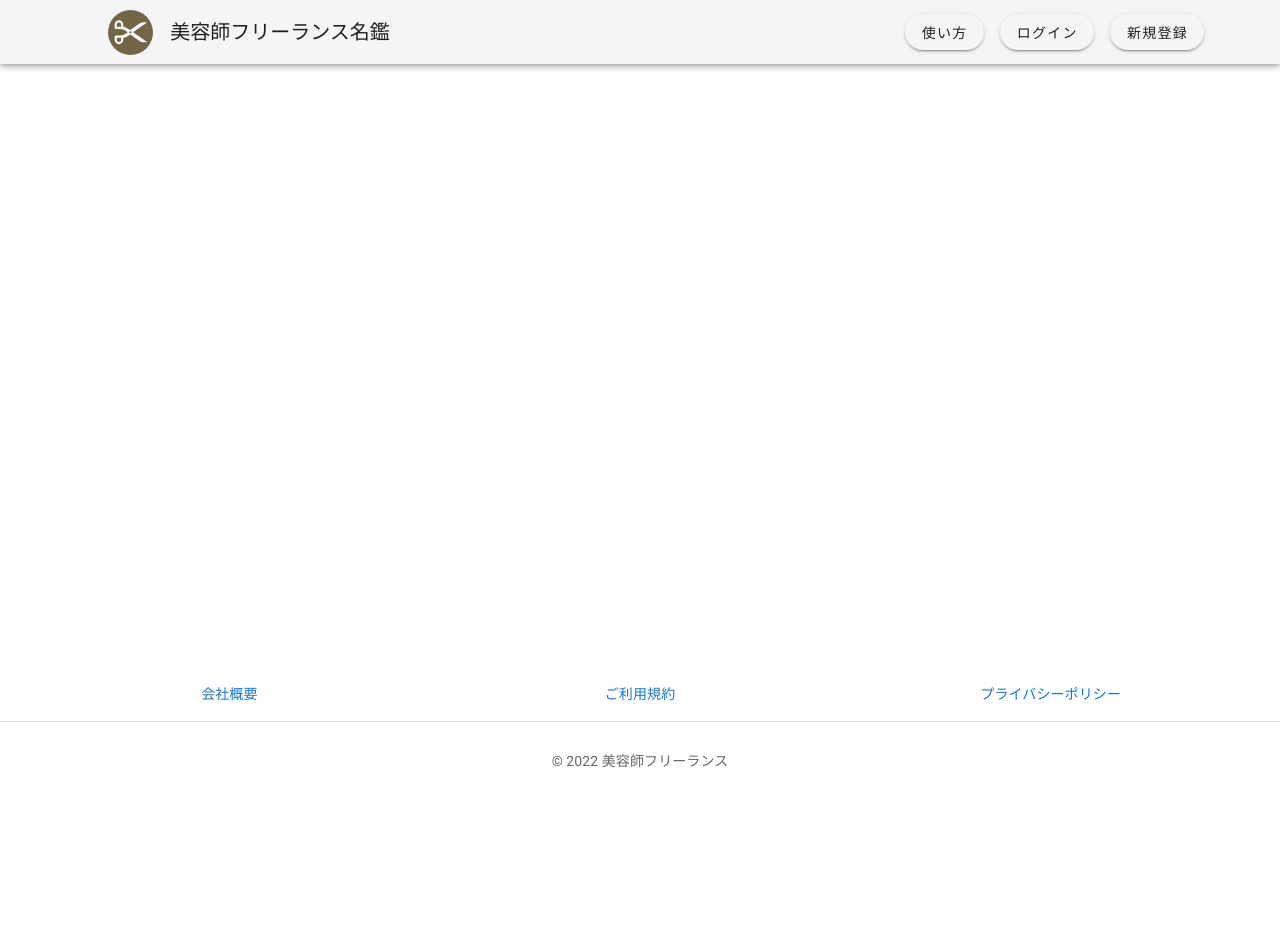
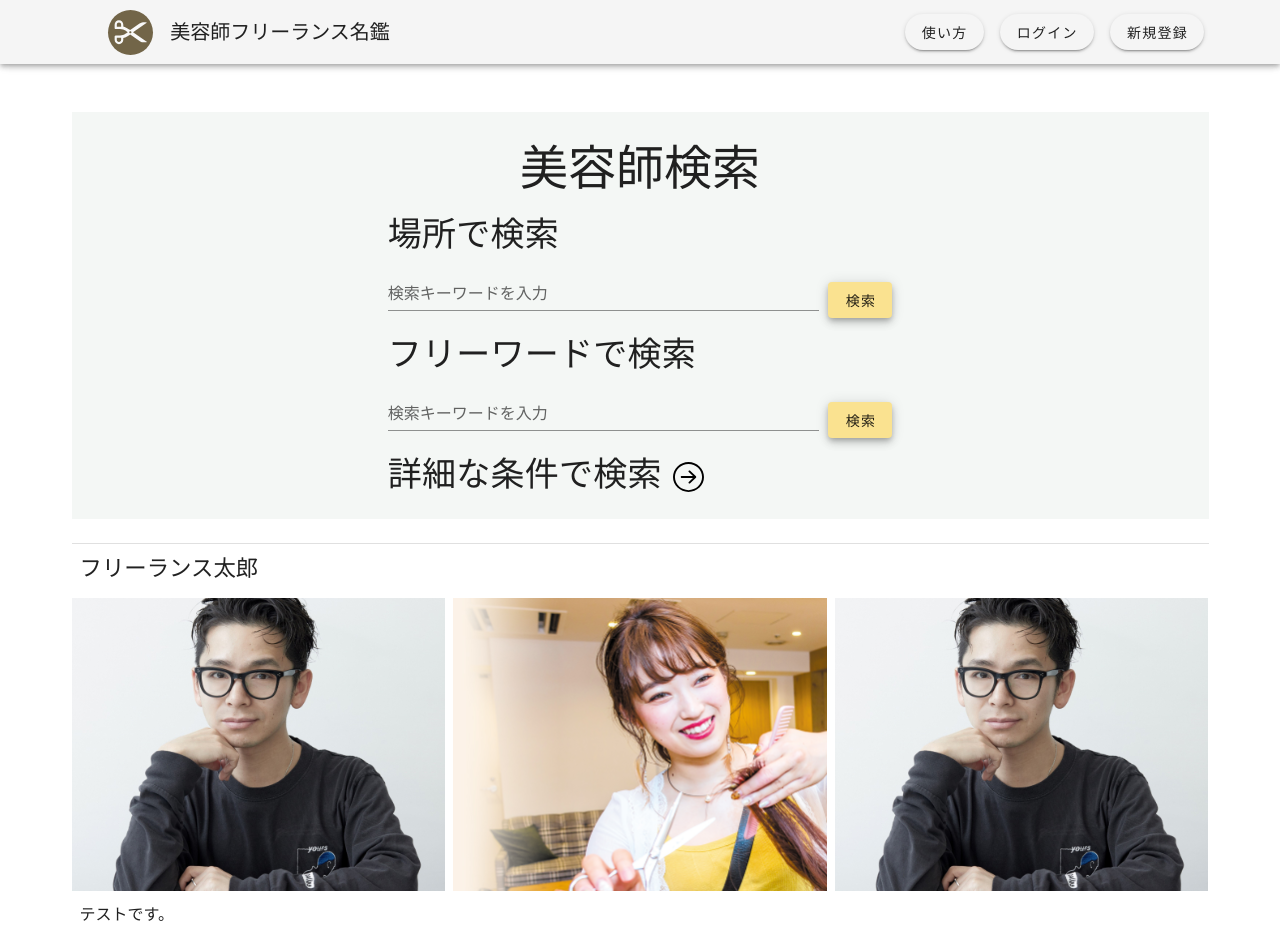
Before and after one commit to fumihub/beautySalonFreelance, a Nuxt app: page /searchList in a window 1280 px wide. Shown: the top 952 px of the page. Before the commit the page ends 800 px from the top, so only its background shows below. Built offline with nearby package versions, Linux system fonts and the light colour scheme.

Commit message:
#30 一覧画面基本的なレイアウトの実装

```diff
--- /dev/null
+++ b/components/SearchListItem.vue
@@ -0,0 +1,64 @@
+<template>
+  <div :href="link" class="search-list-item-container pb-2">
+    <v-row align="start">
+      <v-col cols="12">
+        <div class="hairdresser-name pl-2">{{ hairdresser.name }}</div>
+      </v-col>
+    </v-row>
+    <v-row align-content="center" justify="center">
+      <v-col cols="12" class="hairdresser-swiper py-0">
+        <client-only>
+          <swiper class="swiper" :options="swiperOption">
+            <swiper-slide
+              v-for="(item, i) in hairdresser.images"
+              :key="i"
+              reverse-transition="fade-transition"
+              transition="fade-transition"
+            >
+              <v-img
+                :src="item.src"
+                :lazy-src="item.src"
+                class="grey lighten-2"
+              />
+            </swiper-slide>
+          </swiper>
+        </client-only>
+      </v-col>
+    </v-row>
+    <v-row align="start">
+      <v-col cols="12" class="ml-2">
+        <p class="hairdresser-summary">{{ hairdresser.summary }}</p>
+      </v-col>
+    </v-row>
+  </div>
+</template>
+
+<script>
+export default {
+  props: {
+    hairdresser: {
+      type: Object,
+      required: true,
+    },
+  },
+  data() {
+    return {
+      link: `#${this.$props.hairdresser.id}`,
+      swiperOption: {
+        slidesPerView: 3,
+        spaceBetween: 8,
+      },
+    }
+  },
+}
+</script>
+
+<style>
+.hairdresser-name {
+  font: bold;
+  font-size: 1.4rem;
+}
+.v-img {
+  height: 100%;
+}
+</style>
--- /dev/null
+++ b/pages/searchList.vue
@@ -0,0 +1,76 @@
+<template>
+  <v-app>
+    <v-main class="my-6 pt-0">
+      <v-container fluid class="search-form">
+        <SearchSection />
+      </v-container>
+      <v-container fluid>
+        <div id="search-result">
+          <li v-for="item in result" :key="item.id">
+            <v-divider></v-divider>
+            <SearchListItem class="my-2" :hairdresser="item" />
+          </li>
+        </div>
+        <v-divider></v-divider>
+      </v-container>
+    </v-main>
+  </v-app>
+</template>
+
+<script>
+export default {
+  data: () => ({
+    result: [
+      {
+        id: 1,
+        name: 'フリーランス太郎',
+        summary: 'テストです。',
+        images: [
+          { src: require('~/assets/img/1.svg'), alt: 'image1' },
+          { src: require('~/assets/img/2.svg'), alt: 'image1' },
+          { src: require('~/assets/img/1.svg'), alt: 'image1' },
+          { src: require('~/assets/img/2.svg'), alt: 'image1' },
+        ],
+        discription:
+          'kakak\nkakaka\nkakaka\nkakaka\nkakaka\nkakaka\nkakaka\nkakaka\nkakaka\nkakaka\nkakaka\nkakaka',
+      },
+      {
+        id: 2,
+        name: 'フリーランス花子',
+        summary: 'テストですーーーーー',
+        images: [
+          { src: require('~/assets/img/1.svg'), alt: 'image1' },
+          { src: require('~/assets/img/2.svg'), alt: 'image1' },
+          { src: require('~/assets/img/1.svg'), alt: 'image1' },
+          { src: require('~/assets/img/2.svg'), alt: 'image1' },
+        ],
+        discription:
+          'kakak\nkakaka\nkakaka\nkakaka\nkakaka\nkakaka\nkakaka\nkakaka\nkakaka\nkakaka\nkakaka\nkakaka',
+      },
+      {
+        id: 3,
+        name: 'フリーランス大阪',
+        summary: 'テストですーーーー!!!!',
+        images: [
+          { src: require('~/assets/img/1.svg'), alt: 'image1' },
+          { src: require('~/assets/img/1.svg'), alt: 'image1' },
+          { src: require('~/assets/img/1.svg'), alt: 'image1' },
+          { src: require('~/assets/img/2.svg'), alt: 'image1' },
+        ],
+        discription:
+          'kakak\nkakaka\nkakaka\nkakaka\nkakaka\nkakaka\nkakaka\nkakaka\nkakaka\nkakaka\nkakaka\nkakaka',
+      },
+    ],
+    flat: null,
+  }),
+}
+</script>
+
+<style lang="scss" scoped>
+li {
+  list-style-type: none;
+}
+#search-result {
+  padding: 0 10 0 10;
+}
+</style>
```
